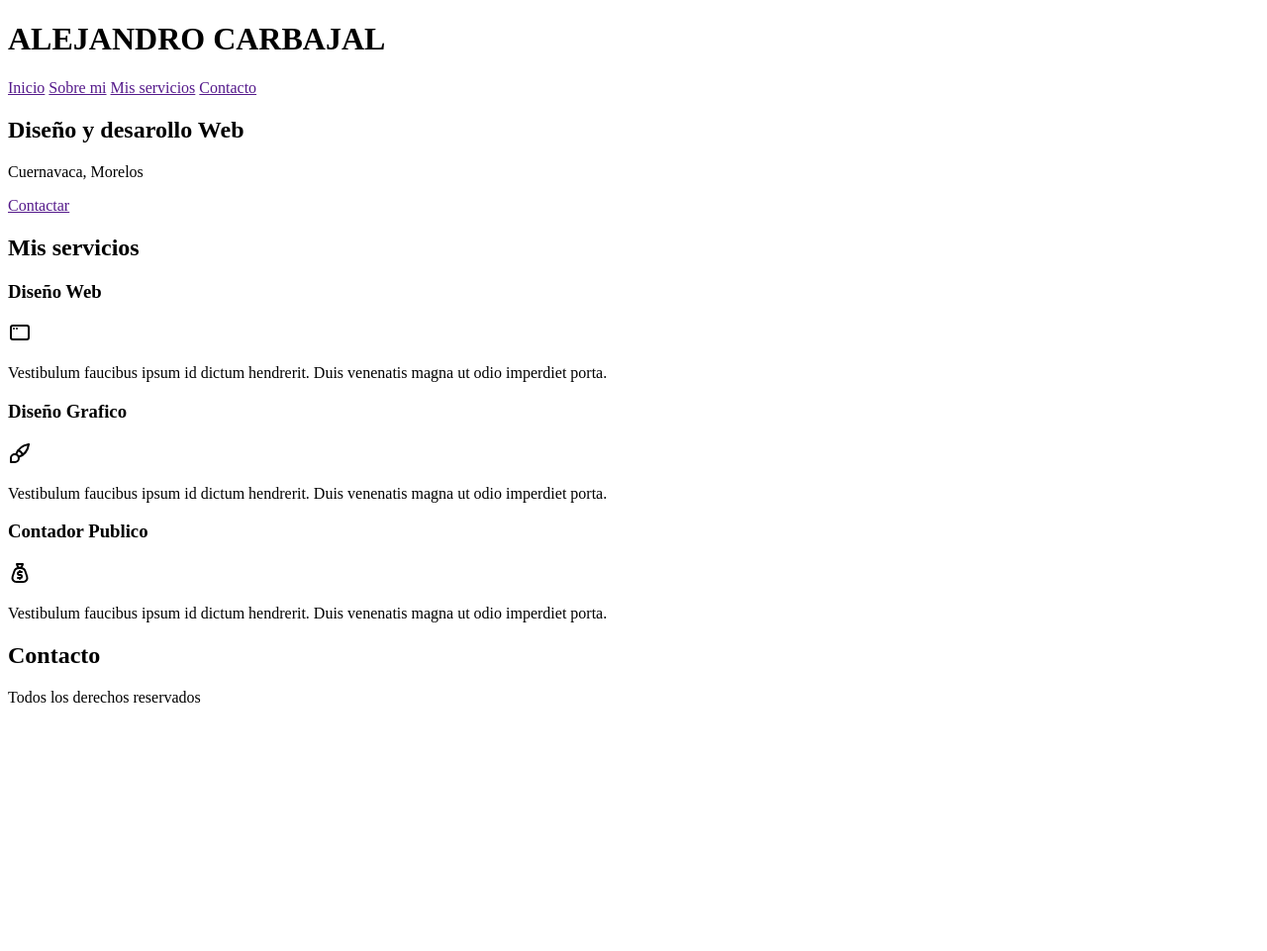
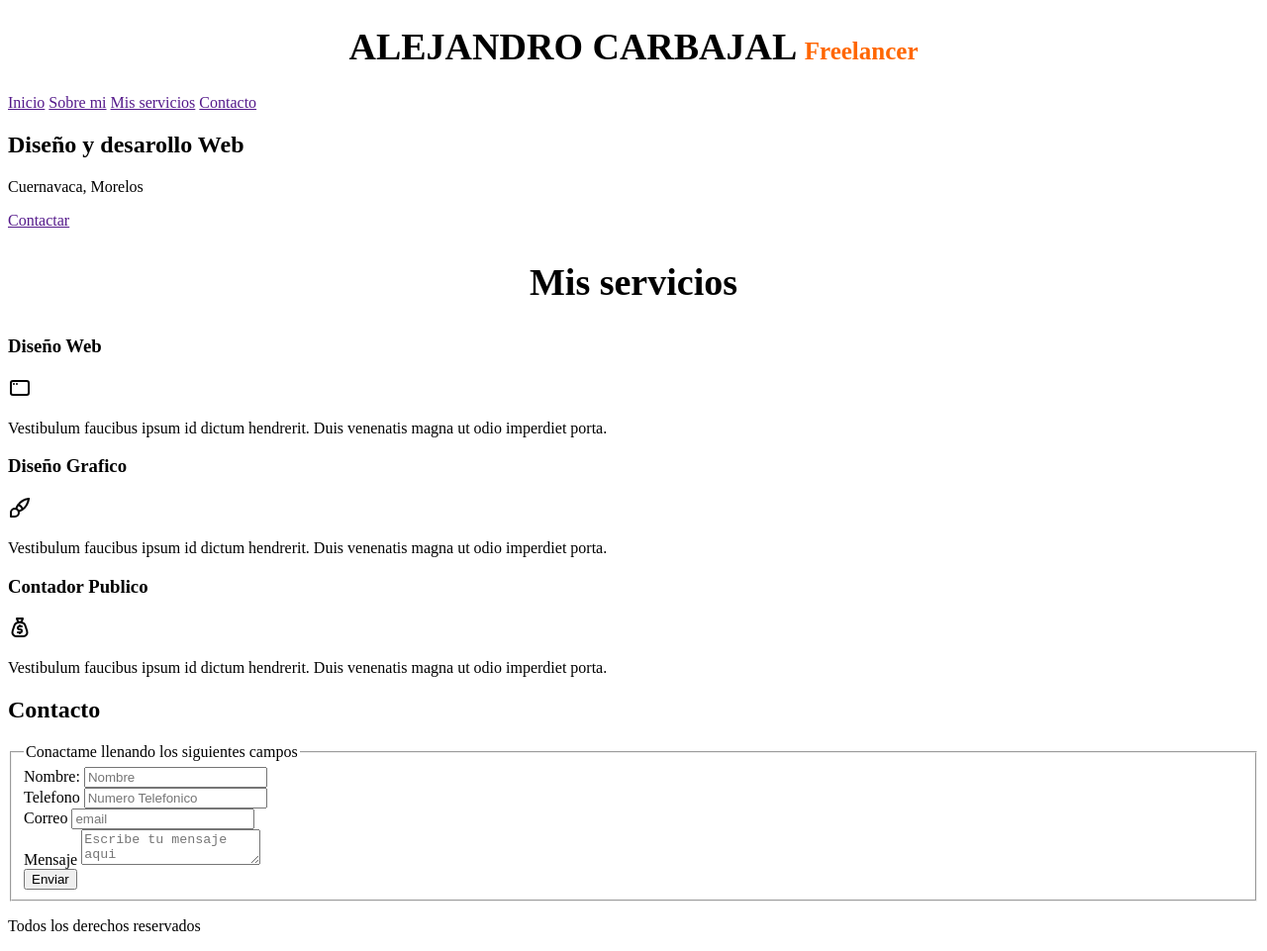
Before and after one commit to uSoloMid/Portafolio, a plain HTML site: page index.html in a window 1280 px wide. Shown: the whole page at 99% size. Before the commit the page ends 800 px from the top, so only its background shows below. Drawn offline with Linux system fonts and the light colour scheme.

Commit message:
Agregue hoja de stilos

```diff
--- /dev/null
+++ b/css/styles.css
@@ -0,0 +1,21 @@
+html{
+    font-size: 62.5%;
+}
+body {
+   font-size: 16px;
+}
+h1 {
+    text-align: center;
+    color: black;
+    font-size: 3.8rem;
+}
+.titulos span {
+    font-size: 2.5rem;
+    color: #ff6600;
+}
+
+.titulos {
+    text-align: center;
+    color: black;
+    font-size: 3.8rem;
+}
--- a/index.html
+++ b/index.html
@@ -3,10 +3,12 @@
     <meta charset="UTF-8">
     <meta name="viewport" content="width=device-width, initial-scale=1.0">
     <title>PowerHub</title>
+    <link rel="stylesheet" href="css/styles.css">
+    <link rel="preload" href="css/styles.css" as="style">
 </head>
 <body>
  <header>
-    <h1>ALEJANDRO CARBAJAL</h1>
+    <h1 class="titulos">ALEJANDRO CARBAJAL <span>Freelancer</span></h1>
  </header>
  <nav>
    <a href="">Inicio</a>
@@ -21,7 +23,7 @@
     </section>
  <main>
     <section>
-    <h2>Mis servicios</h2>
+    <h2 class="titulos">Mis servicios</h2>
             <h3>Diseño Web</h3>
             <svg xmlns="http://www.w3.org/2000/svg" width="24" height="24" viewBox="0 0 24 24" fill="none" stroke="currentColor" stroke-width="2" stroke-linecap="round" stroke-linejoin="round" class="icon icon-tabler icons-tabler-outline icon-tabler-app-window"><path stroke="none" d="M0 0h24v24H0z" fill="none"/><path d="M3 5m0 2a2 2 0 0 1 2 -2h14a2 2 0 0 1 2 2v10a2 2 0 0 1 -2 2h-14a2 2 0 0 1 -2 -2z" /><path d="M6 8h.01" /><path d="M9 8h.01" /></svg>
                 <p>Vestibulum faucibus ipsum id dictum hendrerit. Duis venenatis magna ut odio imperdiet porta. </p>
@@ -38,6 +40,33 @@
     </section>
     <section>
     <h2>Contacto</h2>
+    <form action="">
+      <fieldset>
+         <legend> Conactame llenando los siguientes campos</legend>
+         <div>
+            <label for="nombre">Nombre:</label>
+            <input type="text" placeholder="Nombre">
+         </div>
+         <div>
+            <label for="Telefono">Telefono</label>
+            <input type="number" placeholder="Numero Telefonico">
+         </div>
+         <div>
+            <label for="Correo">Correo</label>
+            <input type="email" placeholder="email">
+         </div>
+        <div>
+            <label for="Mensaje">Mensaje</label>
+            <textarea placeholder="Escribe tu mensaje aqui"></textarea>
+        </div>
+         <div>
+            <input type="submit" value="Enviar">
+         </div>
+
+
+
+      </fieldset>
+    </form>
     </section>
     <footer>
  <p>Todos los derechos reservados </p>
```
Also changed, not shown: 1 other file.
